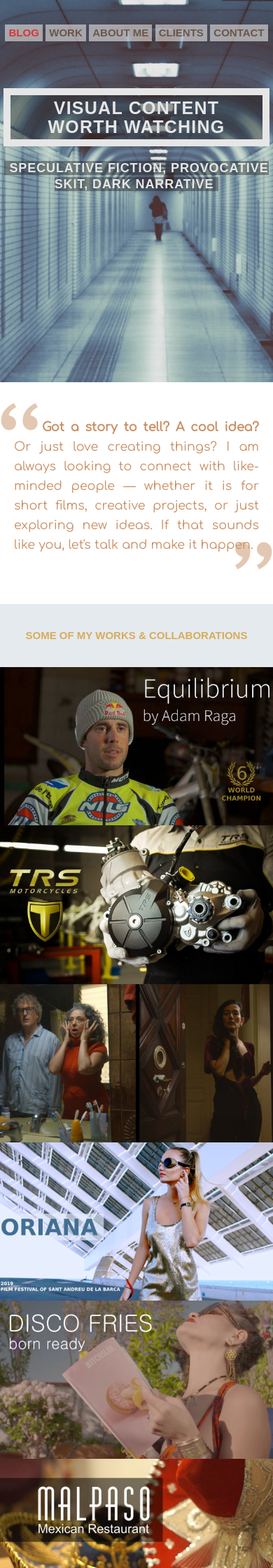
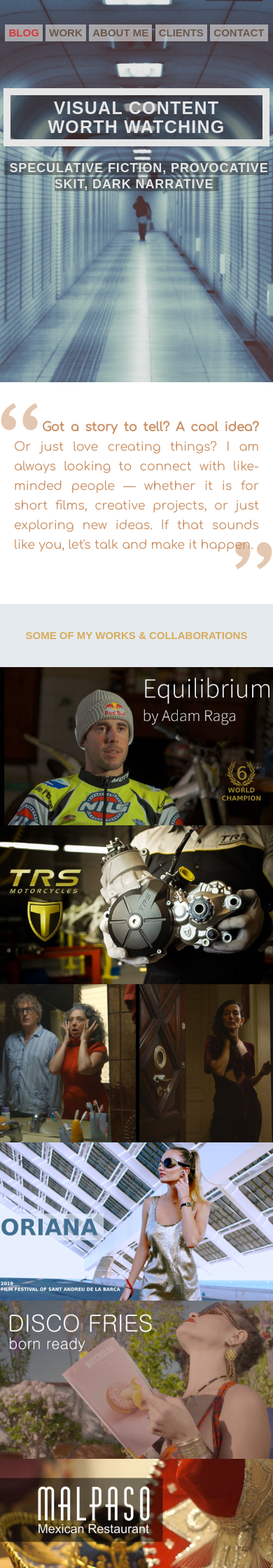
Before and after one commit to fabriziotappero/focusaway.com, a Jekyll site: the page built from index.html, in a window 390 px wide. Shown: the top 2240 px of the page at 70% size. Built offline with Jekyll 4.4.1, drawn with Linux system fonts in a browser that asks for light colours; some web fonts are replaced.

Commit message:
Update _header.sass

```diff
--- a/assets/css/3-sections/_header.sass
+++ b/assets/css/3-sections/_header.sass
@@ -1,7 +1,7 @@
 header
   @extend %background-image
   background:
-    position: 5px 0px, 45% 50%
+    position: 5px 0px, 50% 50%
     //image: url(../img/#{$logo-path}), url(../img/#{$hero-path})
     image: none, url(../img/#{$hero-path})
     blend-mode: normal, normal
@@ -75,7 +75,7 @@
 @media (max-width: 640px)
   header
     background:
-      position: 5px 0px, 47% 50%
+      position: 5px 0px, 50% 50%
       image: none, url(../img/#{$hero-path})
     padding-bottom: 250px
 
```
